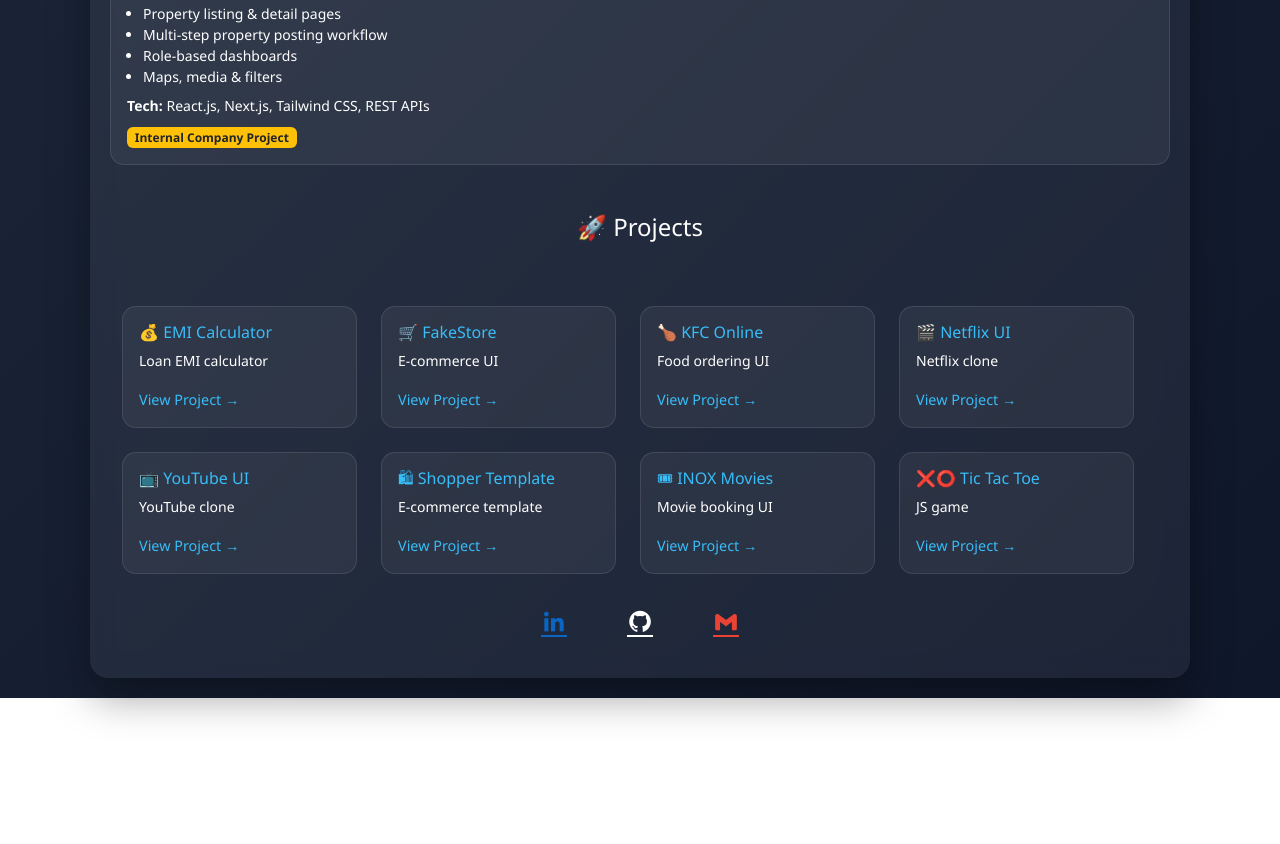
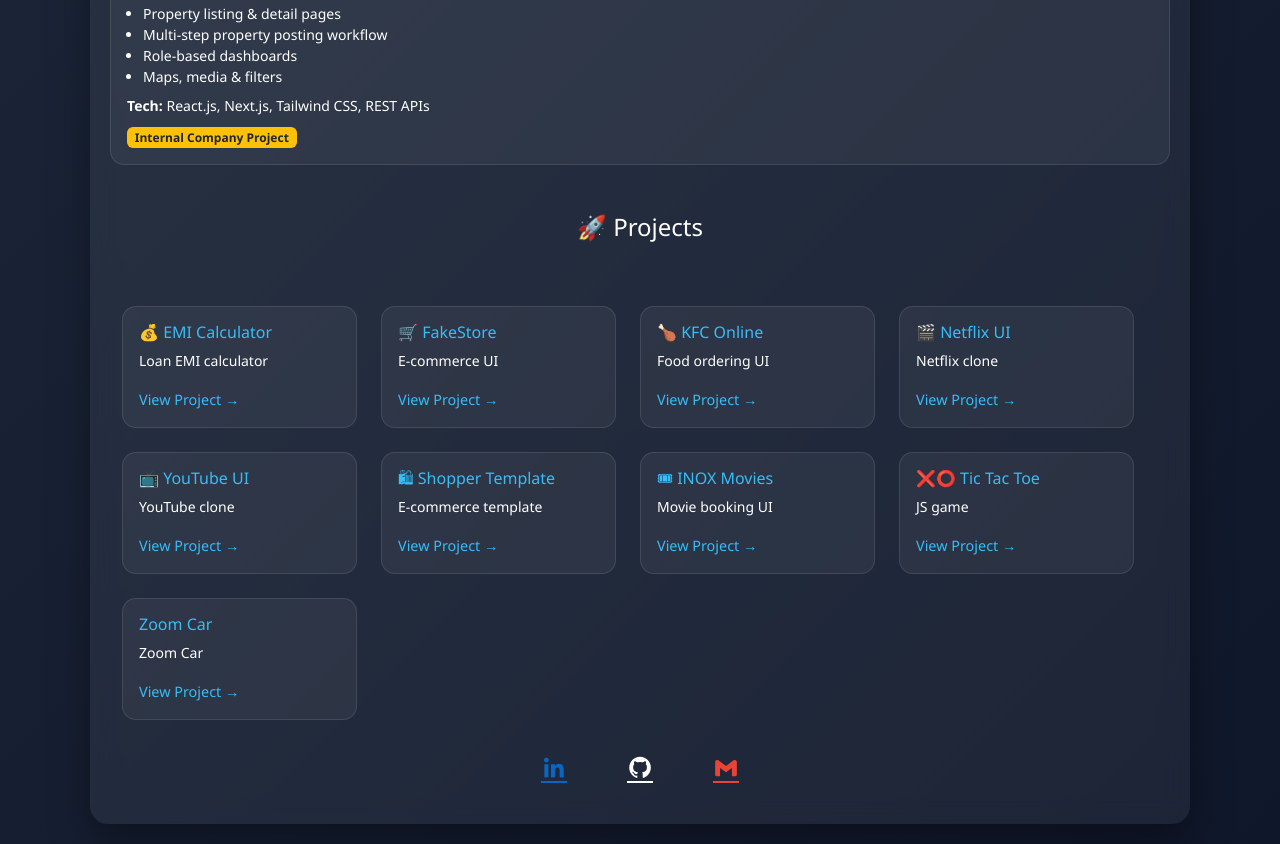
Before and after one commit to soumyaranjanswain2/soumya-portfolio, a website: page index.html in a window 1280 px wide. Shown: the part 839-1683 px from the top of the page. Before the commit the page ends 1537 px from the top, so only its background shows below. Drawn offline with nearby package versions, Linux system fonts and the light colour scheme.

Commit message:
Update index.html

```diff
--- a/index.html
+++ b/index.html
@@ -922,6 +922,15 @@
         </div>
       </div>
 
+       <div class="col-6 col-sm-6 col-md-4 col-lg-3">
+        <div class="project-card">
+          <h6>Zoom Car</h6>
+          <p class="small">Zoom Car</p>
+          <a href="public/zoomcar.html">View Project →</a>
+        </div>
+      </div>
+
+
     </div>
 
 
```
